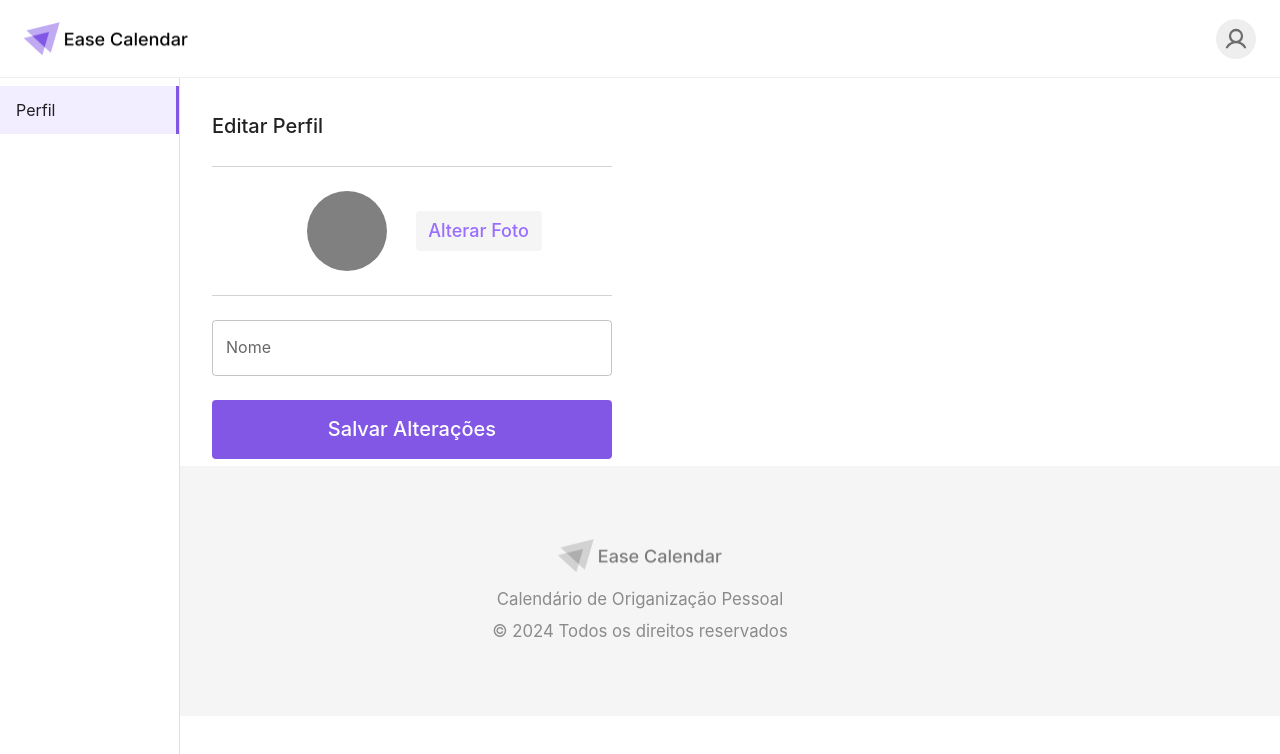
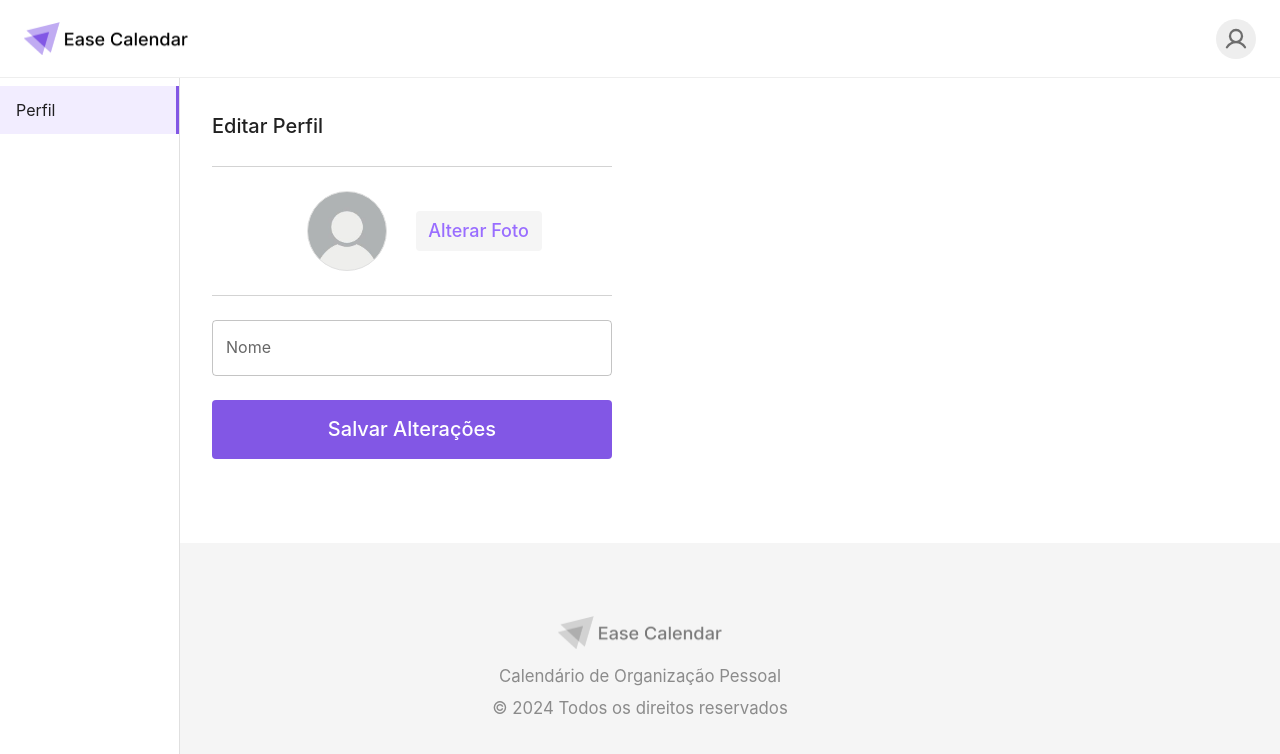
Before and after one commit to Smart-Calendar-Ufabc/front-end, a Next.js app: page /profile in a window 1280 px wide. Shown: the top 754 px of the page. Built offline with nearby package versions, Linux system fonts and the light colour scheme.

Commit message:
Att Profile Page

```diff
--- a/src/app/profile/page.tsx
+++ b/src/app/profile/page.tsx
@@ -16,15 +16,19 @@ export default function Settings() {
       <FormContainer>
         <FormTitle>Editar Perfil</FormTitle>
         <FormGroupProfile>
-          <Box
+          <Button
+            variant="outlined"
             sx={{
               width: 80,
               height: 80,
               borderRadius: 80,
               margin: '24px',
-              background: 'gray',
+              backgroundImage: 'url(/images/blank-profile-picture.png)',
+              backgroundSize: '170%',
+              backgroundRepeat: 'no-repeat',
+              backgroundPosition: 'center',
             }}
-          ></Box>
+          ></Button>
           <Button
             variant="contained"
             sx={{
--- a/src/components/form/FormContainerProfile.tsx
+++ b/src/components/form/FormContainerProfile.tsx
@@ -14,12 +14,12 @@ export default function FormContainer({
       sx={{
         display: 'flex',
         marginLeft: '219',
-        marginTop: '110',
+        marginTop: '153',
         flexDirection: 'column',
         alignContent: 'center',
         gap: '24px',
         width: '400px',
-        height: '324px',
+        height: '281px',
         alignItems: 'stretch',
         ...sx,
       }}
--- a/src/components/layout/SettingsLayout.tsx
+++ b/src/components/layout/SettingsLayout.tsx
@@ -12,7 +12,7 @@ import Header, { headerHeight } from './UserHeader'
 
 const drawerWidth = 180;
 
-const SettingsLayout = ({children}: {children: React.ReactNode}) => {
+const SettingsLayout = ({ children }: { children: React.ReactNode }) => {
 	return (
 		<Providers>
 			<CssBaseline />
@@ -39,8 +39,8 @@ const SettingsLayout = ({children}: {children: React.ReactNode}) => {
 						{[{
 							key: 'profile',
 							name: 'Perfil'
-						}].map(({key, name}) => (
-							<ListItem key={'settings-'+key} disablePadding sx={(theme) => ({
+						}].map(({ key, name }) => (
+							<ListItem key={'settings-' + key} disablePadding sx={(theme) => ({
 								bgcolor: 'secondary.main',
 								borderRight: 3,
 								borderRightColor: 'primary.main'
--- a/src/components/template/Footer.tsx
+++ b/src/components/template/Footer.tsx
@@ -14,20 +14,21 @@ const Footer = () => {
 				gap: 2,
 				bgcolor: theme.palette.mode === 'light' ? theme.palette.grey[100] : '#1B1B1B',
 				height: 250,
-				width: '100%'
+				width: '100%',
+				marginTop: 15,
 			})}
 		>
 			<LogoType component="footer" />
 			<Box>
 				<Typography
 					variant="body2"
-					sx={theme => ({color: '#8b8b8b', textAlign: 'center'})}
+					sx={theme => ({ color: '#8b8b8b', textAlign: 'center' })}
 				>
-					Calendário de Origanização Pessoal
+					Calendário de Organização Pessoal
 				</Typography>
 				<Typography
 					variant="body2"
-					sx={{color: '#8b8b8b', mt: 1, textAlign: 'center'}}
+					sx={{ color: '#8b8b8b', mt: 1, textAlign: 'center' }}
 				>
 					© 2024 Todos os direitos reservados
 				</Typography>
```
Also changed, not shown: public/images/blank-profile-picture.png (added).
